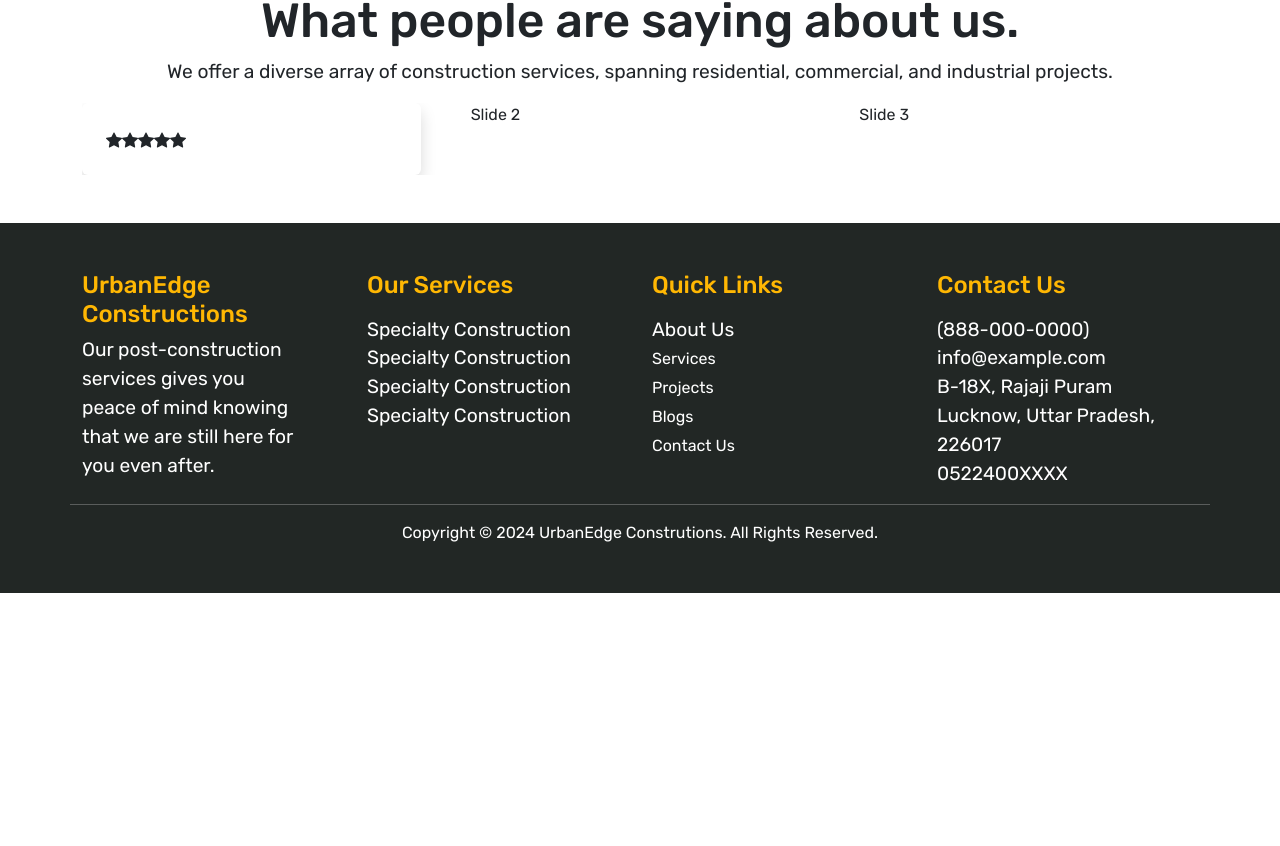
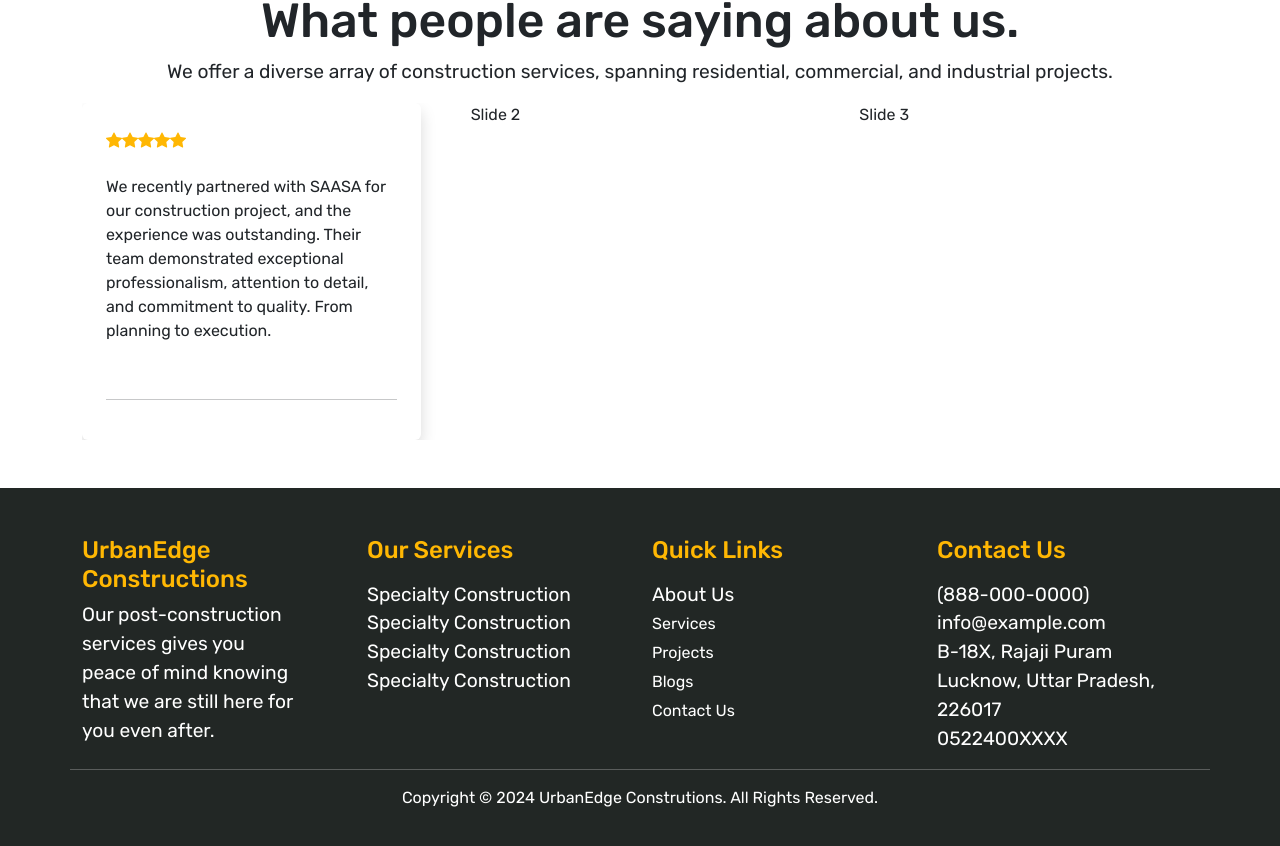
Before and after one commit to alidev990/react-project, a React app in the folder frontend/: page / in a window 1280 px wide. Shown: the part 3899-4745 px from the top of the page. Before the commit the page ends 4492 px from the top, so only its background shows below. Built offline with nearby package versions, Linux system fonts and the light colour scheme; the HTML template or start-up script is replaced by a standard one.

Commit message:
feat: enhance Home component with additional content and style adjustments

```diff
--- a/frontend/src/assets/css/style.scss
+++ b/frontend/src/assets/css/style.scss
@@ -218,7 +218,14 @@ footer{
 .section-5{
      .card{
         .card-body{
-
+            .rating{
+                color: $secondary-color;
+            }
+            .content{
+                p{
+                    font-size: 1em;
+                }
+            }
         }
      }
 }
--- a/frontend/src/component/frontend/Home.jsx
+++ b/frontend/src/component/frontend/Home.jsx
@@ -327,6 +327,10 @@ const Home = () => {
                         <path d="M3.612 15.443c-.386.198-.824-.149-.746-.592l.83-4.73L.173 6.765c-.329-.314-.158-.888.283-.95l4.898-.696L7.538.792c.197-.39.73-.39.927 0l2.184 4.327 4.898.696c.441.062.612.636.282.95l-3.522 3.356.83 4.73c.078.443-.36.79-.746.592L8 13.187l-4.389 2.256z" />
                       </svg>
                     </div>
+                    <div className='content py-4'>
+                      <p>We recently partnered with SAASA for our construction project, and the experience was outstanding. Their team demonstrated exceptional professionalism, attention to detail, and commitment to quality. From planning to execution.</p>
+                    </div>
+                    <hr />
                   </div>
 
                 </div>
```
